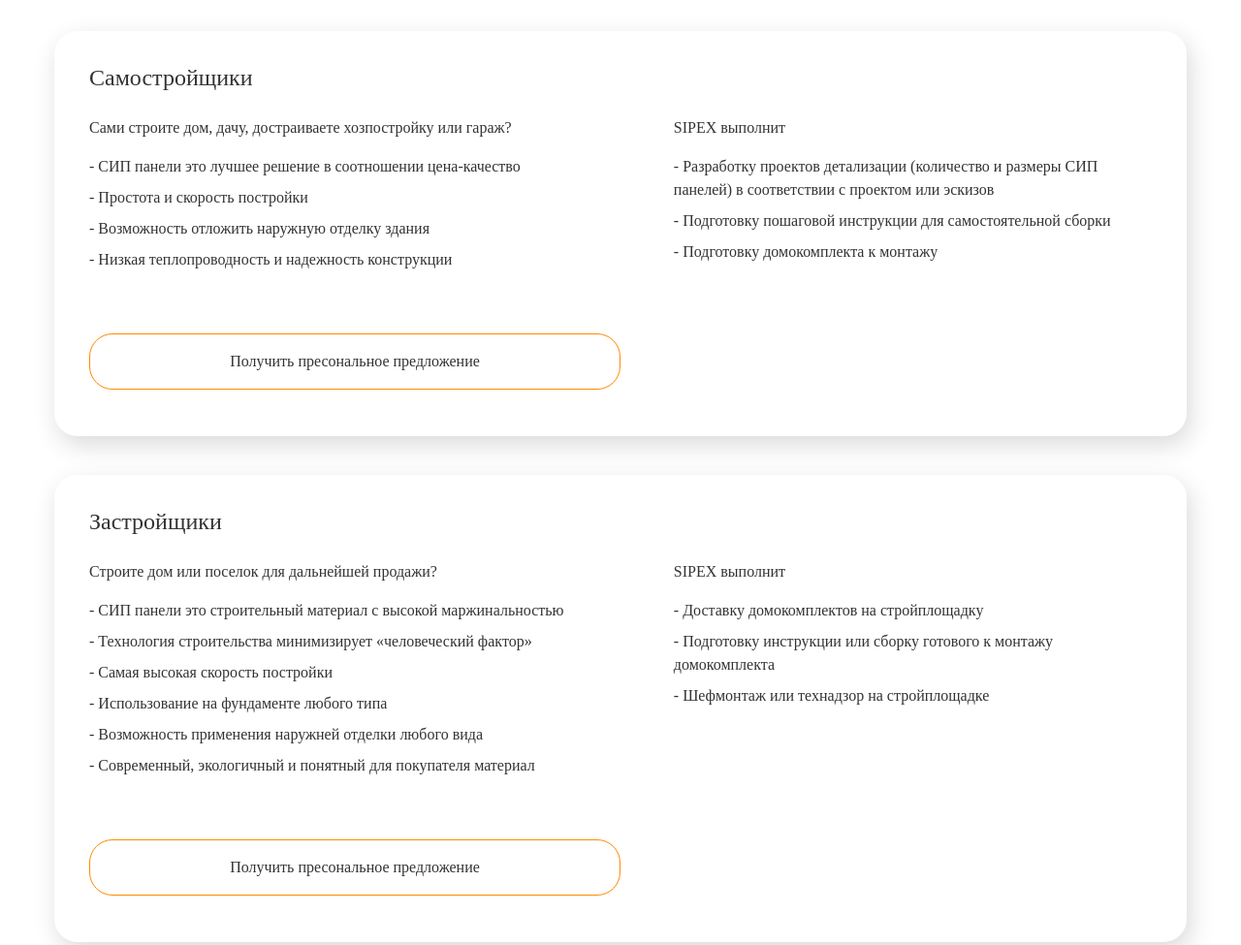
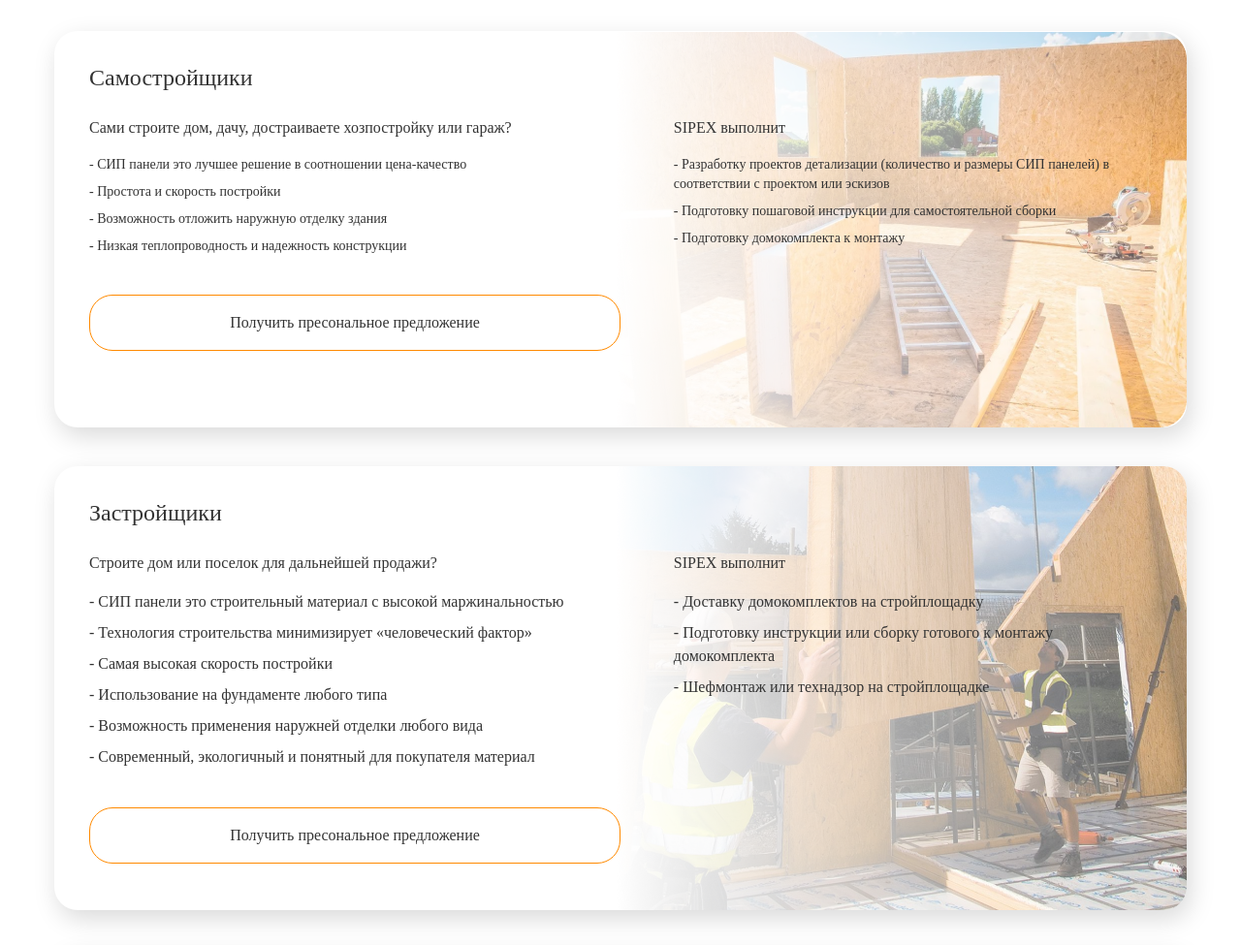
Before and after one commit to DizMaxWork/Sipex, a website: page for-whom.html in a window 1280 px wide. Shown: the part 240-1215 px from the top of the page at 97% size. Drawn offline with nearby package versions, Linux system fonts and the light colour scheme; a web font is replaced by a local one.

Commit message:
Правки

```diff
--- a/css/style.css
+++ b/css/style.css
@@ -301,6 +301,21 @@
     background-repeat: no-repeat;
     background-position: right;
 }
+.bg-img-5{
+    background: url(../img/34.png);
+    background-repeat: no-repeat;
+    background-position: right;
+}
+.bg-img-6{
+    background: url(../img/35.png);
+    background-repeat: no-repeat;
+    background-position: right;
+}
+.bg-img-7{
+    background: url(../img/36.png);
+    background-repeat: no-repeat;
+    background-position: right;
+}
 .vdffg{
     background: linear-gradient(91.09deg, #FFFFFF 72.46%, rgba(244, 244, 244, 0.04) 101.9%);;
 }
--- a/for-whom.html
+++ b/for-whom.html
@@ -128,29 +128,30 @@
                     </h2>
                 </div>
                 <div class="-mb-10">
-                    <div class="rounded-3xl lg:px-9 px-6 pb-12 mb-10" style="box-shadow: 4px 9px 26px rgba(0, 0, 0, 0.15);">
+                    <div>
+                        <div class="rounded-3xl lg:px-9 px-6 pb-12 mb-10 bg-img-5 xxl:h-auto lg:h-[409px]" style="box-shadow: 4px 9px 26px rgba(0, 0, 0, 0.15);">
                         <div class="pb-6 pt-8">
                             <h3 class="font-medium md:text-2xl text-xl">
                                 Самостройщики
                             </h3>
                         </div>
-                        <div class="flex lg:flex-nowrap flex-wrap justify-between pb-14">
+                        <div class="flex lg:flex-nowrap flex-wrap justify-between pb-8">
                             <div class="lg:w-1/2 w-full md:text-base text-sm">
                                 <div class="pb-4">
                                     <p>
                                         Сами строите дом, дачу, достраиваете хозпостройку или гараж?
                                     </p>
                                 </div>
-                                <p class="pb-2 font-light">
+                                <p class="pb-2 font-light text-sm">
                                     - СИП панели это лучшее решение в соотношении цена-качество
                                 </p>
-                                <p class="pb-2 font-light">
+                                <p class="pb-2 font-light text-sm">
                                     - Простота и скорость постройки
                                 </p>
-                                <p class="pb-2 font-light">
+                                <p class="pb-2 font-light text-sm">
                                     - Возможность отложить наружную отделку здания
                                 </p>
-                                <p class="pb-2 font-light">
+                                <p class="pb-2 font-light text-sm">
                                     - Низкая теплопроводность и надежность конструкции
                                 </p>
                             </div>
@@ -160,13 +161,13 @@
                                         SIPEX выполнит
                                     </p>
                                 </div>
-                                <p class="pb-2 font-light">
+                                <p class="pb-2 font-light text-sm">
                                     - Разработку проектов детализации (количество и размеры СИП панелей) в соответствии с проектом или эскизов
                                 </p>
-                                <p class="pb-2 font-light">
+                                <p class="pb-2 font-light text-sm">
                                     - Подготовку пошаговой инструкции для самостоятельной сборки
                                 </p>
-                                <p class="pb-2 font-light">
+                                <p class="pb-2 font-light text-sm">
                                     - Подготовку домокомплекта к монтажу
                                 </p>
                             </div>
@@ -177,13 +178,15 @@
                             </a>
                         </div>
                     </div>
-                    <div class="rounded-3xl lg:px-9 px-6 pb-12 mb-10" style="box-shadow: 4px 9px 26px rgba(0, 0, 0, 0.15);">
+                    </div>
+                    <div>
+                        <div class="rounded-3xl lg:px-9 px-6 pb-12 mb-10 bg-img-6" style="box-shadow: 4px 9px 26px rgba(0, 0, 0, 0.15);">
                             <div class="pb-6 pt-8">
                                 <h3 class="font-medium md:text-2xl text-xl">
                                     Застройщики
                                 </h3>
                             </div>
-                        <div class="flex lg:flex-nowrap flex-wrap justify-between pb-14">
+                            <div class="flex lg:flex-nowrap flex-wrap justify-between pb-8">
                                 <div class="lg:w-1/2 w-full md:text-base text-sm">
                                     <div class="pb-4">
                                         <p>
@@ -232,13 +235,15 @@
                                 </a>
                             </div>
                         </div>
-                    <div class="rounded-3xl lg:px-9 px-6 pb-12 mb-10" style="box-shadow: 4px 9px 26px rgba(0, 0, 0, 0.15);">
+                    </div>
+                    <div>
+                        <div class="rounded-3xl lg:px-9 px-6 pb-12 mb-10 bg-img-7 xxl:h-auto xl:h-[435px text-sm]" style="box-shadow: 4px 9px 26px rgba(0, 0, 0, 0.15);">
                             <div class="pb-6 pt-8">
                                 <h3 class="font-medium md:text-2xl text-xl">
                                     Архитекторы и проектировщики
                                 </h3>
                             </div>
-                        <div class="flex lg:flex-nowrap flex-wrap justify-between pb-14 md:text-base text-sm">
+                            <div class="flex lg:flex-nowrap flex-wrap justify-between pb-8 md:text-base text-sm">
                                 <div class="lg:w-1/2 w-full">
                                     <div class="pb-4">
                                         <p>
@@ -276,6 +281,7 @@
                                 <a href="#" class="xs:text-base text-xs">
                                     Получить пресональное предложение
                                 </a>
+                            </div>
                         </div>
                     </div>
                 </div>
```
Also changed, not shown: index.html (+10 -3 lines), css/styles.css, img/34.png (added), img/35.png (added), img/36.png (added). Lines whose indentation alone changed are shown as unchanged.
